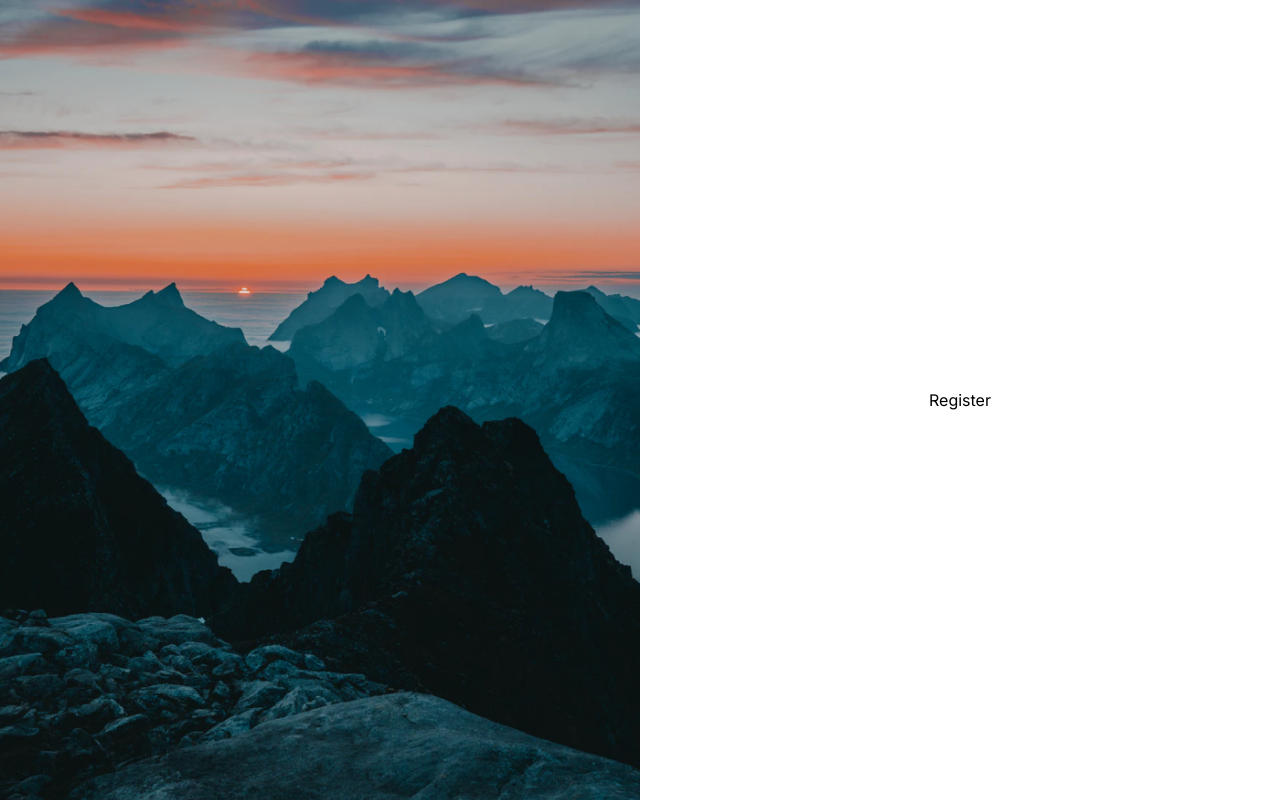
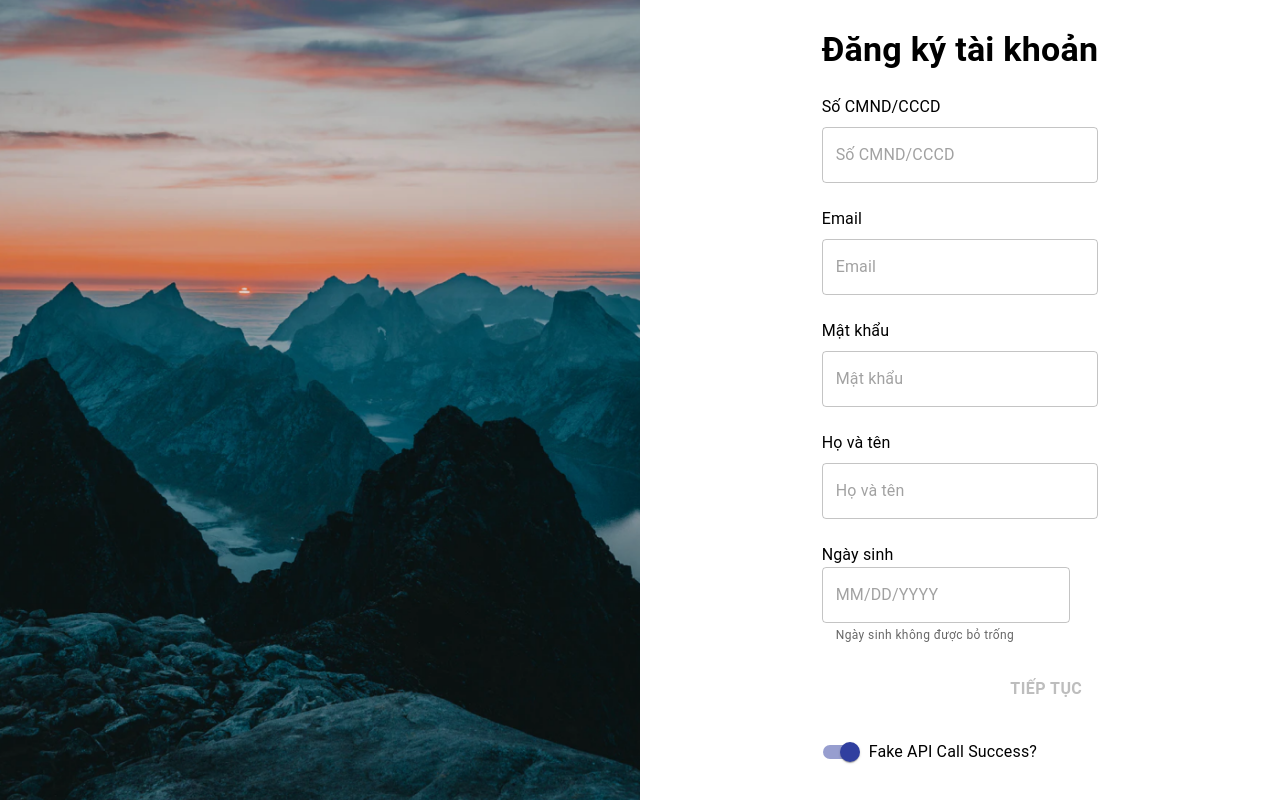
Before and after one commit to zinza-academy/covid-19-vaccine-portal-thanghq24, a Next.js app: page /register in a window 1280 px wide. Built offline with nearby package versions, Linux system fonts and the light colour scheme.

Commit message:
feat: Implement register page
Done with text fields, temporary date and select inputs

```diff
--- a/package.json
+++ b/package.json
@@ -13,10 +13,12 @@
     "@emotion/styled": "^11.11.0",
     "@hookform/resolvers": "^3.1.0",
     "@mui/material": "^5.13.2",
+    "@mui/x-date-pickers": "^6.5.0",
     "@reduxjs/toolkit": "^1.9.5",
     "@types/node": "20.2.3",
     "@types/react": "18.2.6",
     "@types/react-dom": "18.2.4",
+    "dayjs": "^1.11.7",
     "eslint": "8.41.0",
     "eslint-config-next": "13.4.3",
     "next": "13.4.3",
--- a/src/app/(authPage)/register/page.tsx
+++ b/src/app/(authPage)/register/page.tsx
@@ -1,7 +1,164 @@
-import React, { FC } from 'react';
+'use client';
+import {
+  Button,
+  FormControlLabel,
+  FormGroup,
+  Stack,
+  Switch,
+  Typography
+} from '@mui/material';
+import React, { FC, useState } from 'react';
+import { useForm } from 'react-hook-form';
+import { yupResolver } from '@hookform/resolvers/yup';
+import * as yup from 'yup';
+import TextInput from '@components/sharedComponents/TextInput';
+import { useRouter } from 'next/navigation';
+import DateInput from '@src/components/sharedComponents/DateInput';
 
-const Register: FC = () => {
-  return <div>Register</div>;
+interface FormData {
+  citizenIdentification: string;
+  email: string;
+  password: string;
+  fullName: string;
+  dob: Date | null;
+  gender: string | null;
+  province: string;
+  district: string;
+  ward: string;
+}
+
+const schema = yup
+  .object()
+  .shape({
+    citizenIdentification: yup
+      .string()
+      .matches(/^[0-9]+$/)
+      .test(
+        'check ID length',
+        'ID length must be 9 or 12',
+        (value) => value?.length === 9 || value?.length === 12
+      ),
+    email: yup.string().email().required(),
+    password: yup.string().trim().min(8).required(),
+    fullName: yup.string().required(),
+    dob: yup.date().required(),
+    gender: yup.string().max(1).required(),
+    province: yup.string().required(),
+    district: yup.string().required(),
+    ward: yup.string().required()
+  })
+  .required();
+
+const defaultValues = {
+  citizenIdentification: '',
+  email: '',
+  password: '',
+  fullName: '',
+  dob: null,
+  gender: null,
+  province: '',
+  district: '',
+  ward: ''
 };
 
-export default Register;
+const Login: FC = () => {
+  const router = useRouter();
+  const {
+    control,
+    handleSubmit,
+    formState: { isDirty, isValid }
+  } = useForm<FormData>({
+    mode: 'onChange',
+    defaultValues: defaultValues,
+    resolver: yupResolver(schema)
+  });
+  const [loading, setLoading] = useState(false);
+  const [success, setSuccess] = useState(true);
+
+  const onSubmit = (data: FormData) => {
+    setLoading(true);
+    setTimeout(() => {
+      alert(
+        success
+          ? 'trying to log in with this data: ' +
+              JSON.stringify({ email: data.email, password: data.password })
+          : 'Có lỗi xảy ra'
+      );
+      setLoading(false);
+      success ? goToHomePage() : null;
+    }, 2000);
+  };
+
+  const canSubmit = !isValid || !isDirty || loading;
+
+  const goToHomePage = () => {
+    router.push('/');
+  };
+
+  const toggleSuccess = () => {
+    setSuccess((prev) => !prev);
+  };
+
+  return (
+    <Stack spacing={3} component="form" onSubmit={handleSubmit(onSubmit)}>
+      <Typography variant="h4" fontWeight="700">
+        Đăng ký tài khoản
+      </Typography>
+      <TextInput
+        control={control}
+        name="citizenIdentification"
+        label="Số CMND/CCCD"
+        placeholder="Số CMND/CCCD"
+        errorMessage="Số CMND/CCCD không được bỏ trống"
+      />
+      <TextInput
+        control={control}
+        name="email"
+        label="Email"
+        placeholder="Email"
+        errorMessage="Email không được bỏ trống và phải đúng định dạng"
+      />
+      <TextInput
+        control={control}
+        name="password"
+        label="Mật khẩu"
+        placeholder="Mật khẩu"
+        errorMessage="Mật khẩu không được bỏ trống"
+        type="password"
+      />
+      <TextInput
+        control={control}
+        name="fullName"
+        label="Họ và tên"
+        placeholder="Họ và tên"
+        errorMessage="Họ và tên không được bỏ trống"
+      />
+      <DateInput
+        control={control}
+        name="dob"
+        errorMessage="Ngày sinh không được bỏ trống"
+        disableFuture={true}
+        label="Ngày sinh"
+      />
+      {/* gender select */}
+      {/* province select */}
+      {/* district select */}
+      {/* ward select */}
+      <Stack direction="row" justifyContent="end">
+        <Button variant="text" type="submit" disabled={canSubmit}>
+          Tiếp tục
+        </Button>
+      </Stack>
+      <FormGroup>
+        <FormControlLabel
+          control={
+            <Switch defaultChecked value={success} onChange={toggleSuccess} />
+          }
+          label="Fake API Call Success?"
+        />
+      </FormGroup>
+    </Stack>
+  );
+};
+
+export default Login;
--- /dev/null
+++ b/src/components/sharedComponents/DateInput.tsx
@@ -0,0 +1,57 @@
+import * as React from 'react';
+import { LocalizationProvider } from '@mui/x-date-pickers/LocalizationProvider';
+import { AdapterDayjs } from '@mui/x-date-pickers/AdapterDayjs';
+import { DatePicker } from '@mui/x-date-pickers/DatePicker';
+import { Box, TextField, Typography } from '@mui/material';
+import { Control, Controller } from 'react-hook-form';
+
+interface DateInput {
+  control: Control;
+  name: string;
+  errorMessage: string;
+  label: string | undefined;
+  placeholder: string;
+  disableFuture: boolean | undefined;
+}
+
+const DateInput: React.FC<DateInput> = ({
+  control,
+  name,
+  errorMessage,
+  label,
+  placeholder,
+  disableFuture
+}) => {
+  return (
+    <Box>
+      {label ? <Typography>{label}</Typography> : null}
+      <Controller
+        name={name}
+        control={control}
+        render={({ field, fieldState }) => (
+          <LocalizationProvider dateAdapter={AdapterDayjs}>
+            <DatePicker
+              disableFuture={disableFuture}
+              slotProps={{
+                textField: {
+                  helperText: errorMessage
+                }
+              }}
+              slots={
+                <TextField
+                  fullWidth
+                  helperText={!!fieldState.error?.message && errorMessage}
+                  placeholder={placeholder}
+                  error={!!fieldState.error}
+                  {...field}
+                />
+              }
+            />
+          </LocalizationProvider>
+        )}
+      />
+    </Box>
+  );
+};
+
+export default DateInput;
--- a/src/components/sharedComponents/TextInput.tsx
+++ b/src/components/sharedComponents/TextInput.tsx
@@ -1,4 +1,4 @@
-import { TextField, TextFieldVariants, Typography } from '@mui/material';
+import { Stack, TextField, TextFieldVariants, Typography } from '@mui/material';
 import React from 'react';
 import { Control, Controller } from 'react-hook-form';
 
@@ -22,7 +22,7 @@ export default function TextInput({
   type
 }: TextInput) {
   return (
-    <>
+    <Stack spacing={1}>
       {label ? <Typography>{label}</Typography> : null}
       <Controller
         name={name}
@@ -39,6 +39,6 @@ export default function TextInput({
           />
         )}
       />
-    </>
+    </Stack>
   );
 }
--- a/tsconfig.json
+++ b/tsconfig.json
@@ -12,6 +12,7 @@
     "moduleResolution": "node",
     "resolveJsonModule": true,
     "isolatedModules": true,
+    "allowSyntheticDefaultImports": true,
     "jsx": "preserve",
     "incremental": true,
     "plugins": [
```
Also changed, not shown: 1 other file (tests, documents, lock files or other folders).
